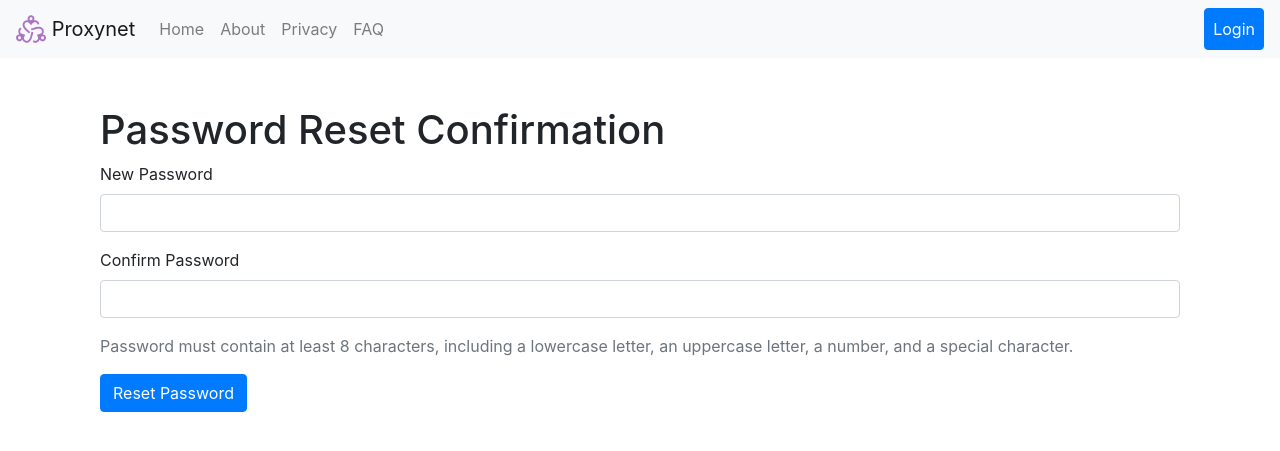
After one commit to proxynet-org/server, a Django app: page /password-reset-confirm/ in a window 1280 px wide. The commit adds this page. Shown: the top 451 px of the page. Run offline with Django 3.2, Linux system fonts and the light colour scheme; parts of the project's set-up code (start-up, migrations or seed data) failed here and were passed over; some libraries are stand-ins or nearby versions.

Commit message:
forgot password

```diff
--- a/templates/registration/login.html
+++ b/templates/registration/login.html
@@ -36,6 +36,7 @@
               </div>
               <button type="submit" class="btn btn-primary btn-block">Log In</button>
             </form>
+              <a href="{% url 'password-reset' %}">Forgot password ?</a>
           </div>
         </div>
       </div>
--- /dev/null
+++ b/templates/web/password_reset_confirm.html
@@ -0,0 +1,52 @@
+{% extends 'web/base.html' %}
+{% load static %}
+
+{% block title %}Proxynet - Redoc{% endblock %}
+
+{% block content %}
+<body>
+    <div class="container mt-5">
+        <h1>Password Reset Confirmation</h1>
+        {% if message %}
+          <div class="alert alert-success" role="alert">
+            {{ message }}
+          </div>
+        {% endif %}
+        <form method="post" onsubmit="return validateForm()">
+            {% csrf_token %}
+            <div class="mb-3">
+                <label for="password">New Password</label>
+                <input type="password" name="password" id="password" class="form-control" required>
+            </div>
+            <div class="mb-3">
+                <label for="password_confirm">Confirm Password</label>
+                <input type="password" name="password_confirm" id="password_confirm" class="form-control" required>
+            </div>
+            <p class="text-muted">Password must contain at least 8 characters, including a lowercase letter, an uppercase letter, a number, and a special character.</p>
+            <button type="submit" class="btn btn-primary">Reset Password</button>
+        </form>
+    </div>
+
+    <script>
+        function validateForm() {
+            const password = document.getElementById('password').value;
+            const confirmPassword = document.getElementById('password_confirm').value;
+
+            // Check if passwords match
+            if (password !== confirmPassword) {
+                alert("Passwords do not match.");
+                return false;
+            }
+
+            // Check password complexity requirements
+            const complexityRegex = /^(?=.*[a-z])(?=.*[A-Z])(?=.*\d)(?=.*[@$!%*?&])[A-Za-z\d@$!%*?&]{8,}$/;
+            if (!complexityRegex.test(password)) {
+                alert("Password must contain at least 8 characters, including a lowercase letter, an uppercase letter, a number, and a special character.");
+                return false;
+            }
+
+            return true;
+        }
+    </script>
+</body>
+{% endblock %}
--- a/users/urls.py
+++ b/users/urls.py
@@ -30,6 +30,9 @@ urlpatterns = [
 
     path('messages-all/', views.messages_all_view, name='messages-all'),
 
+    path('password-reset/', views.password_reset, name='password-reset'),
+    path('password-reset-confirm/', views.password_reset_confirm, name='password-reset-confirm'),
+
     # data views
     path('users/search/', views.search_users, name='search-users'),
 ]
--- a/users/views.py
+++ b/users/views.py
@@ -11,7 +11,10 @@ from datetime import timedelta
 from django.conf import settings
 from django.http import HttpResponse
 from rest_framework_simplejwt.tokens import RefreshToken
-
+from django.contrib.auth.tokens import default_token_generator, PasswordResetTokenGenerator
+from django.core.mail import send_mail
+from sendgrid import SendGridAPIClient
+from sendgrid.helpers.mail import Mail
 
 def protect_view(view_func):
     def wrapper(request, *args, **kwargs):
@@ -161,3 +164,48 @@ def messages_all_view(request):
         if get_distance_from_two_coordinates(message.coordinates, user.coordinates) < settings.RADIUS_FOR_SEARCH:
             user_messages.append(message)
     return render(request, "web-app/messages.html", {"messages": messages, "bearer": bearer, "users":users, "websocket_url": websocket_url})
+
+def password_reset(request):
+    if request.method == 'POST':
+        email = request.POST.get('email')
+        if email:
+            user = User.objects.get(email=email)
+            if user:
+                try:
+                    token = PasswordResetTokenGenerator().make_token(user)
+                    url = request.build_absolute_uri('/')
+                    subject = 'Password Reset'
+                    reset_url = url + 'password-reset-confirm?token=' + token + '&uid=' + str(user.id)
+                    message = f'Please click the following link to reset your password: {reset_url}'
+                    from_email = 'proxynet.dev@gmail.com'
+                    recipient_list = [email]
+                    message = Mail(
+                    from_email='proxynet.dev@gmail.com',
+                    to_emails=email,
+                    subject='Password Reset',
+                    html_content=f'<strong>{message}</strong>')
+                    sg = SendGridAPIClient(settings.SENDGRID_API_KEY)
+                    response = sg.send(message)
+                    print(response.status_code)
+                    print(response.body)
+                    print(response.headers)
+                except Exception as e:
+                    print(e)
+    return render(request, 'web/password_reset.html', {"message": "Please check your email for the password reset link"})
+
+def password_reset_confirm(request):
+    if request.method == 'POST':
+        # get token from the query
+        try:
+            token = request.GET.get('token')
+            password = request.POST.get('password')
+            user_id = int(request.GET.get('uid'))
+            user = User.objects.get(id=user_id)
+            if user and PasswordResetTokenGenerator().check_token(user, token):
+                user.set_password(password)
+                user.save()
+                return redirect('login')
+        except Exception as e:
+            print(e)
+            return render(request, 'web/password_reset_confirm.html', {"message": "Invalid token"})
+    return render(request, 'web/password_reset_confirm.html')
```
Also changed, not shown: proxynet_backend/settings.py (+10 -0 lines), templates/web/password_reset.html (added, +26 -0 lines).
